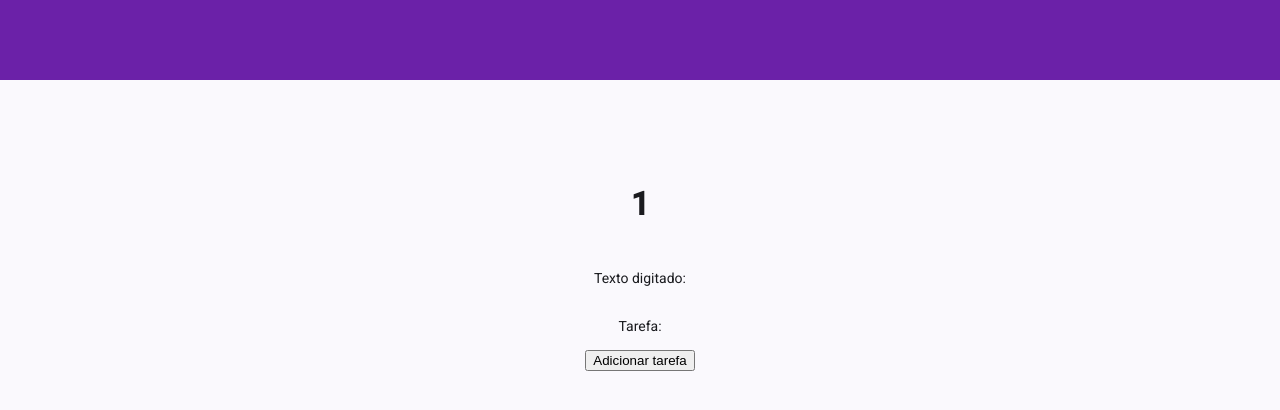
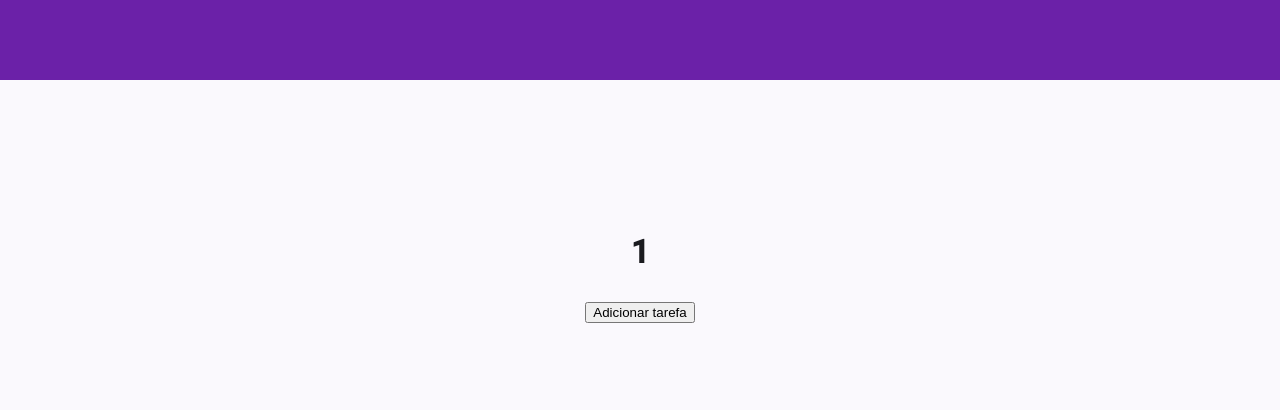
Before and after one commit to ellenvieira18/Organiza_ai, an Angular app in the folder organiza_ai/: page /categorias/1 in a window 1280 px wide. Shown: the top 410 px of the page. Built offline with nearby package versions, Linux system fonts and the light colour scheme.

Commit message:
atualizado

```diff
--- a/organiza_ai/src/app/Components/selecao-categorias/selecao-categorias.html
+++ b/organiza_ai/src/app/Components/selecao-categorias/selecao-categorias.html
@@ -9,8 +9,11 @@
 
 
 <!-- <p *ngFor="let text of arrayDeTexto">Texto digitado: {{ text.text() }}</p> -->
-<p>Texto digitado: {{ text() }}</p>
-<p>Tarefa: {{selectedDate()}}</p>
+<div *ngFor="let tarefa of listaTarefas">
+    <p>Texto digitado: {{ tarefa.text }}</p>
+    <p>Tarefa: {{tarefa.date }}</p>
+
+</div>
 <button matButton="filled" color="primary" (click)="openDialog()">Adicionar tarefa</button>
 
     </div>
--- a/organiza_ai/src/app/Components/selecao-categorias/selecao-categorias.ts
+++ b/organiza_ai/src/app/Components/selecao-categorias/selecao-categorias.ts
@@ -38,6 +38,7 @@ export class SelecaoCategorias {
   categorias: string=""
   corCategoria: string=""
   classeCategoria: string=""
+  listaTarefas: any[]=[]
 
   selected = model<Date | null>(null);
  constructor(private activateRoute: ActivatedRoute)
@@ -61,16 +62,19 @@ dialog = inject(MatDialog);
   openDialog() {
 
     const dialogRef = this.dialog.open(HorarioDialog, {
-      data: {selectedDate: this.selectedDate()},
+    data: {selectedDate: this.selectedDate()},
             // selectedText: this.text(), }  // <-- ENVIA O TEXTO
 
     });
 
     dialogRef.afterClosed().subscribe(result => {
       if(!result) return;
-
-      this.selectedDate.set(result.date);
-      this.text.set(result.text);
+      console.log('close dialog', result);
+      // this.listaTarefas=[{result}]
+      this.listaTarefas.push(result);
+      console.log('lista tarefas', this.listaTarefas);
+      // this.selectedDate.set(result.date);
+      // this.text.set(result.text);
       // this.arrayDeTexto.push([...this.arrayDeTexto, this.text]);
     });
   }
```
